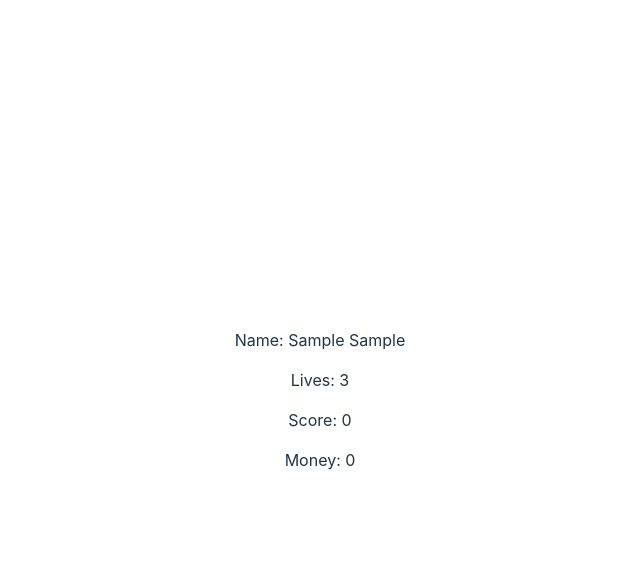
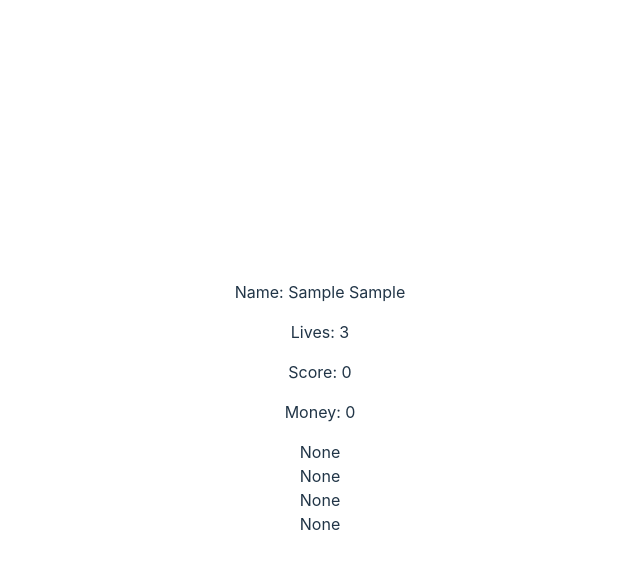
Before and after one commit to pslib-cz/2023-p3a-mpa-react-project-LukasChaloupecky, a React (Vite) app in the folder react-app/: page / in a window 1280 px wide. Both pictures are taken after typing "Sample", "Sample" into the empty fields and a click on the button "Submit". Shown: the top 568 px of the page, without its empty margins (320-960 px from the left). Built offline with nearby package versions, Linux system fonts and the light colour scheme.

Commit message:
undefined commit

```diff
--- a/react-app/src/App.tsx
+++ b/react-app/src/App.tsx
@@ -10,7 +10,9 @@ import TablePage from './pages/TablePage'
 function App() {
   const [state, dispatch] = useReducer(GameState, initialGameState)
   const [Armors, setArmors] = useState(InitialArmorCards);
+  console.log("🚀 ~ App ~ InitialArmorCards:", InitialArmorCards)
   const [Weapons, setWeapons] = useState(InitialWeaponCards);
+  console.log("🚀 ~ App ~ InitialWeaponCards:", InitialWeaponCards)
 
   return (
     <>
--- a/react-app/src/components/Armor.tsx
+++ b/react-app/src/components/Armor.tsx
@@ -9,13 +9,14 @@ export type Armor = {
 };
 
 export enum ArmorTypeEnum {
-    Helmet,
-    Chestplate,
-    Leggings,
-    Boots,
+    Helmet = 0,
+    Chestplate = 1,
+    Leggings = 2,
+    Boots = 3,
  }
 
 export enum ArmorEnum {
+    None,
     LeaherHeat,
     LeatherChestplate,
     LeatherLeggings,
--- a/react-app/src/components/GameState.tsx
+++ b/react-app/src/components/GameState.tsx
@@ -1,17 +1,31 @@
 import { createContext } from "react";
-import { ArmorEnum } from "./Armor";
+import { ArmorEnum, ArmorTypeEnum } from "./Armor";
 import { WeaponEnum } from "./Weapon";
+import { Person } from "./Person";
 
 // GameState.tsx
 //export const GameContext = createContext<GameState | undefined>(undefined);
 export const GameContext = createContext<{ state: GameState; dispatch: React.Dispatch<Action> } | undefined>(undefined);
 
+/*
+type ArmorSlot = {
+    ArmorType : ArmorTypeEnum;
+    ArmorEnum : ArmorEnum;
+}
+*/
 
-
-type Person = {
-    firstName: string;
-    lastName: string;
-}
+type ArmorInventory = {
+    Helmet : ArmorEnum,
+    Chestplate : ArmorEnum,
+    Leggings : ArmorEnum,
+    Boots : ArmorEnum
+};
+const InitialArmor : ArmorInventory = {
+    Helmet : ArmorEnum.None,
+    Chestplate : ArmorEnum.None,
+    Leggings : ArmorEnum.None,
+    Boots : ArmorEnum.None
+};
 
 // Define the initial state of the game
 type GameState = {
@@ -20,24 +34,25 @@ type GameState = {
     person : Person;
     score: number;
     money: number;
-    Armors: ArmorEnum[];
+    Armors: ArmorInventory;
     Weapon : WeaponEnum.Hand;
     Cards: Card[];
     currentSpot : number; // ? Place on the board
 };
-
-
 export const initialGameState : GameState = {
     isRegistered : false,
     lives: 3,
     person : { firstName: '', lastName: ''},
     score: 0,
     money: 0,
-    Armors : [ ],
+    Armors : InitialArmor,
     Weapon : WeaponEnum.Hand,
     Cards : [ ],
     currentSpot : 0
 };
+
+
+
 
 // Define the action types
 type Action =
--- /dev/null
+++ b/react-app/src/components/Person.tsx
@@ -0,0 +1,6 @@
+
+export type Person = {
+    firstName: string;
+    lastName: string;
+    ImgUrl? : string
+}
--- a/react-app/src/data/temporaryArmorCards.tsx
+++ b/react-app/src/data/temporaryArmorCards.tsx
@@ -4,6 +4,15 @@ import { Armor, ArmorEnum, ArmorTypeEnum } from "../components/Armor";
 // TODO: Later change to json file
 
 export const InitialArmorCards: Armor[] = [
+    {
+        id: ArmorEnum.None,
+        type: ArmorTypeEnum.Helmet | ArmorTypeEnum.Chestplate | ArmorTypeEnum.Leggings | ArmorTypeEnum.Boots,
+        name: "None",
+        description: "No armor",
+        imageUrl: "https://example.com/none.png",
+        price: 0,
+        defense: 0,
+    },
     {
         id: ArmorEnum.LeaherHeat,
         type: ArmorTypeEnum.Helmet,
--- a/react-app/src/pages/pageComponents/MainPanel.tsx
+++ b/react-app/src/pages/pageComponents/MainPanel.tsx
@@ -1,9 +1,10 @@
 import React, { useContext } from 'react';
 import { GameContext } from '../../components/GameState';
+import { DataProvider } from '../../components/DataProvider';
 
 const MainPanel: React.FC = () => {
     const Reducer = useContext(GameContext);
-
+    const Data = useContext(DataProvider);
 
     // TODO: Change className to instances from imported css
     return (
@@ -16,6 +17,19 @@ const MainPanel: React.FC = () => {
             </div>
             <div className='panel__armor'>
 
+                <div key={0} className='armorCard'>
+                    {Data?.Armors.find((a) => a.id === Reducer?.state.Armors.Helmet)?.name}
+                </div>
+                <div key={1} className='armorCard'>
+                    {Data?.Armors.find((a) => a.id === Reducer?.state.Armors.Chestplate)?.name}
+                </div>
+                <div key={2} className='armorCard'>
+                    {Data?.Armors.find((a) => a.id === Reducer?.state.Armors.Leggings)?.name}
+                </div>
+                <div key={3} className='armorCard'>
+                    {Data?.Armors.find((a) => a.id === Reducer?.state.Armors.Boots)?.name}
+                </div>
+
             </div>
         </div>
     );
```
